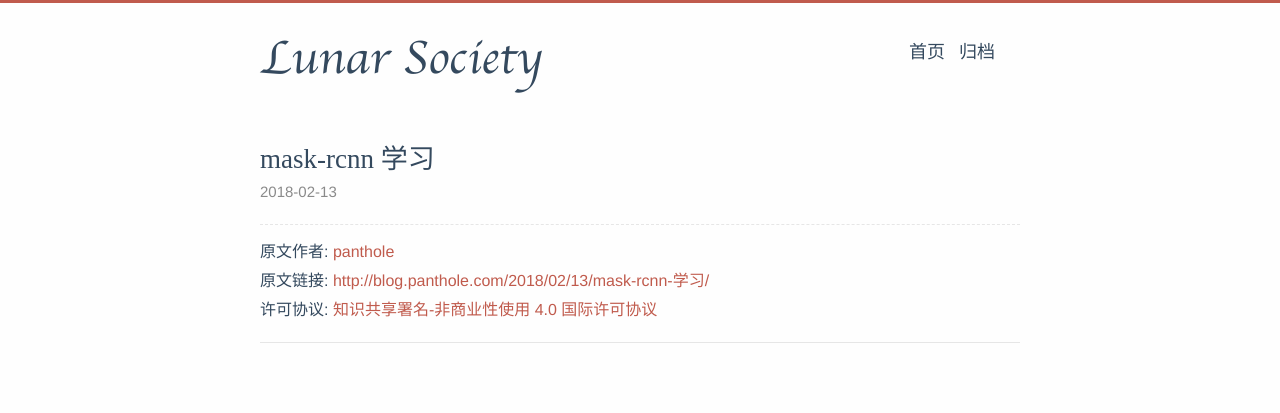
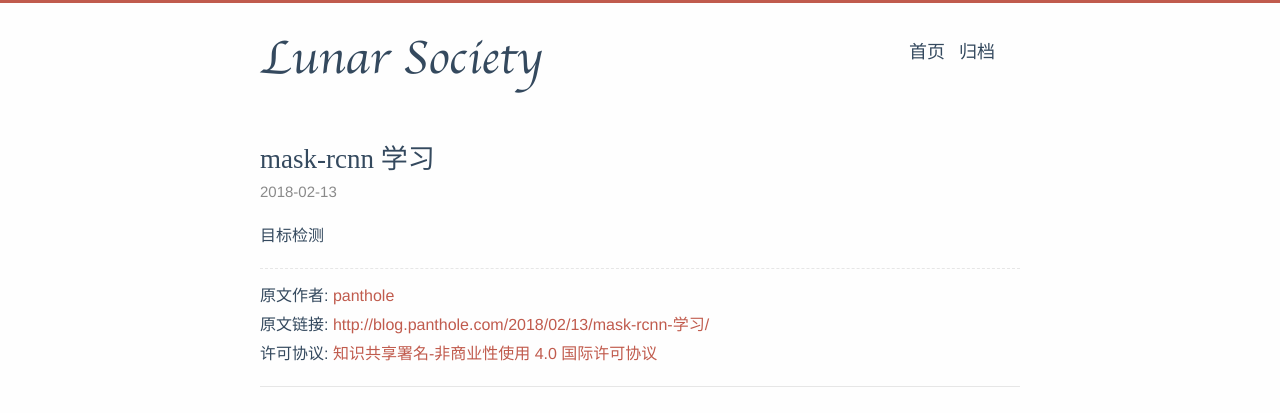
Before and after one commit to panthole/panthole.github.io, a plain HTML site: page 2018/02/13/mask-rcnn-学习/index.html in a window 1280 px wide. Shown: the top 413 px of the page. Drawn offline with Linux system fonts and the light colour scheme; a web font is replaced by a local one.

Commit message:
Site updated: 2018-02-23 11:18:50

```diff
--- a/2018/02/13/mask-rcnn-学习/index.html
+++ b/2018/02/13/mask-rcnn-学习/index.html
@@ -175,6 +175,7 @@
 
     <div class="post-content">
 
+        <p>目标检测</p>
 
 
     </div>
```
Also changed, not shown: index.html (+1 -0 lines).
